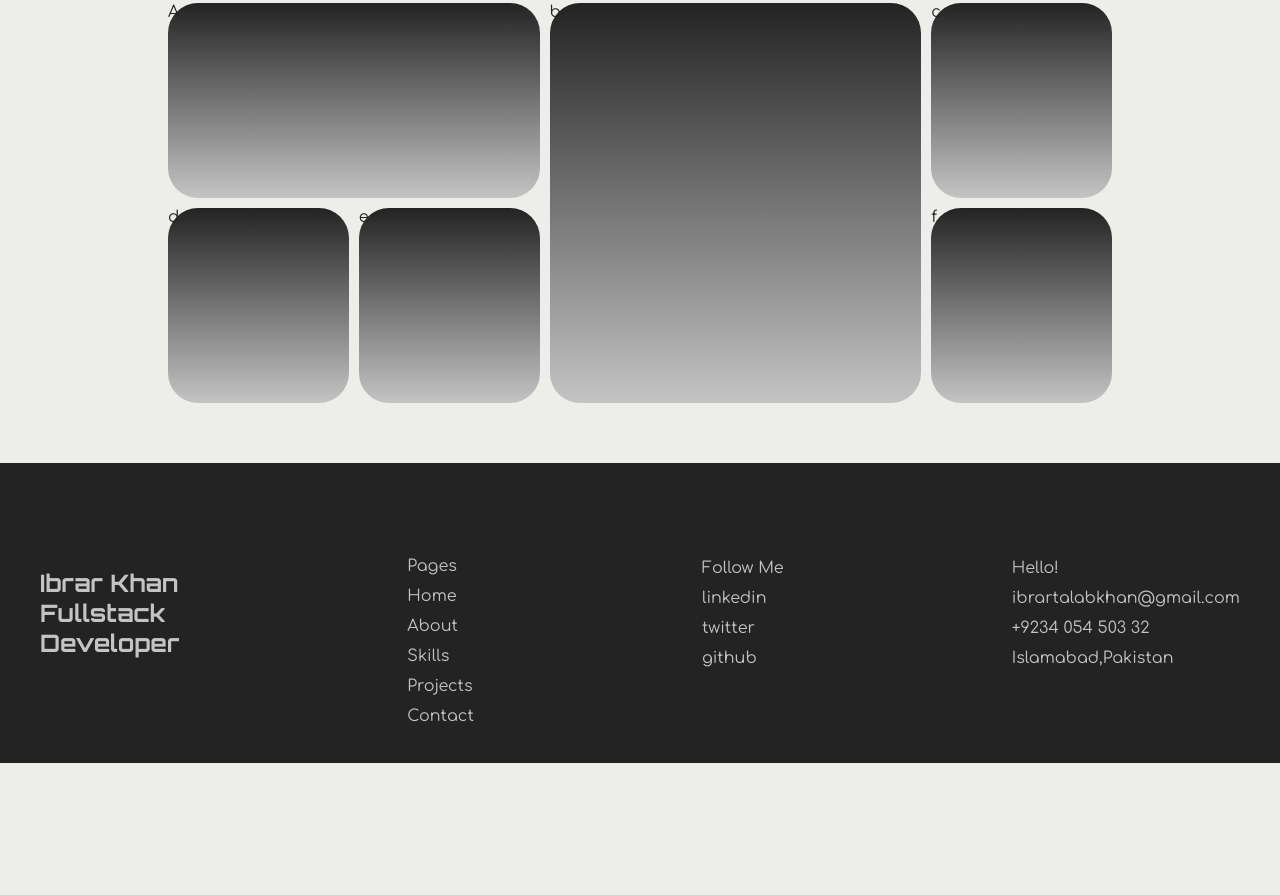
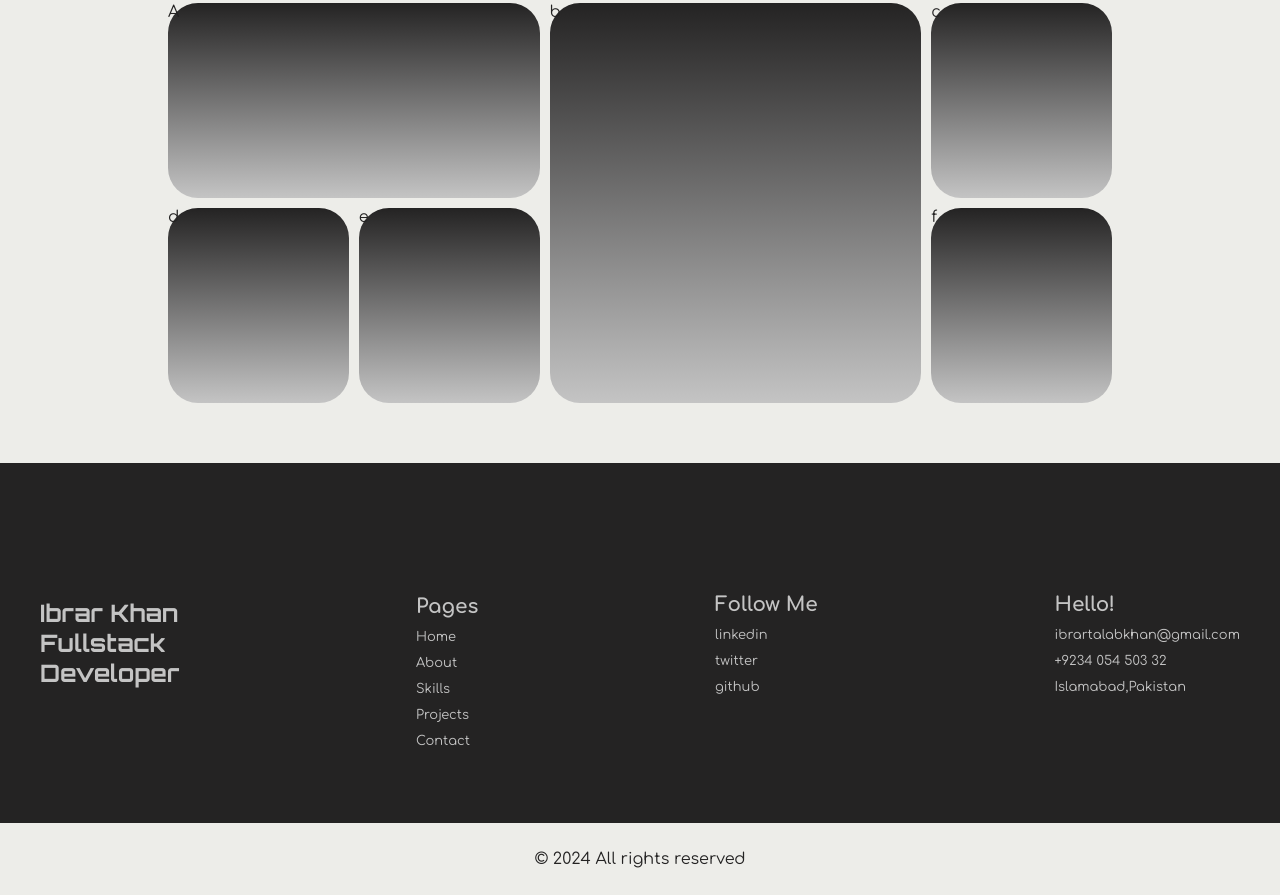
Before and after one commit to ibrartalab/ibrarkhan.io, a plain HTML site: page index.html in a window 1280 px wide. Shown: the part 1437-2332 px from the top of the page. Before the commit the page ends 2300 px from the top, so only its background shows below. Drawn offline with Linux system fonts and the light colour scheme.

Commit message:
add style to the footer section

```diff
--- a/index.html
+++ b/index.html
@@ -136,9 +136,9 @@
           <div class="f-col-3">
             <ul>
               <li>Follow Me</li>
-              <li>linkedin</li>
-              <li>twitter</li>
-              <li>github</li>
+              <li><a href="">linkedin</a></li>
+              <li><a href="">twitter</a></li>
+              <li><a href="">github</a></li>
             </ul>
           </div>
           <div class="f-col-3">
@@ -150,7 +150,7 @@
             </ul>
           </div>
         </div>
-        <div class="footer-bottom"></div>
+        <div class="footer-bottom">&copy; 2024 All rights reserved</div>
       </div>
     </footer>
   </body>
--- a/input.scss
+++ b/input.scss
@@ -4,6 +4,7 @@ $bgColor: #edede9;
 $secondryBgColor: #c4c4c4;
 $textLight: #c4c4c4;
 $textBlack: #242323;
+$button: rgb(213, 255, 1);
 
 
 * {
@@ -384,9 +385,20 @@ body {
         justify-content: space-between;
         align-items: center;
         background: $textBlack;
-        height: 300px;
+        height: 90%;
         padding-inline-start: 40px;
         padding-inline-end: 40px;
+
+        li:first-child {
+            font-weight: bold;
+            font-size: 20px;
+        }
+
+        li{
+            font-size: small;
+
+        }
+
 
         .f-col-1 {
             div {
@@ -398,20 +410,37 @@ body {
 
         .f-col-2 {
             margin-top: 56px;
+
             :is(li, a) {
                 list-style: none;
                 color: $textLight;
                 text-decoration: none;
                 padding-block: 6px;
             }
+            :is(a):hover{
+                color:$button;
+                text-decoration: underline;
+            }
         }
 
-
-        .f-col-3 li {
+        .f-col-3 li,a {
             list-style: none;
             color: $textLight;
             padding-block: 6px;
+            text-decoration: none;
+
+            :hover{
+                color: $button;
+                text-decoration: underline;
+            }
         }
+    }
+
+    .footer-bottom {
+        text-align: center;
+        height: 9vh;
+        line-height: 9vh;
+        color: $textBlack;
     }
 
 }
```
Also changed, not shown: input.css.
